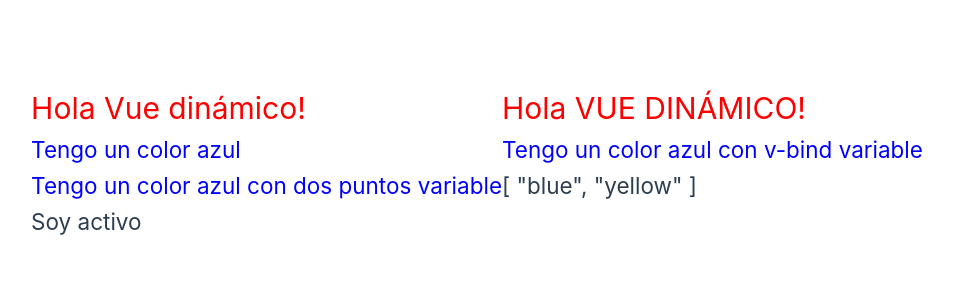
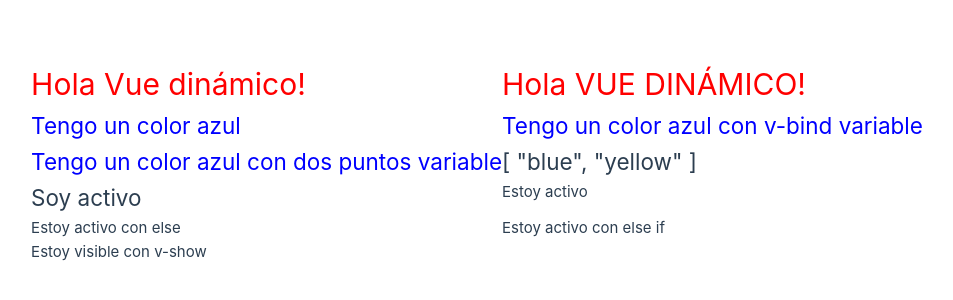
Before and after one commit to Peikor-Paco/curso-vue.js, a Vue app in the folder mi-primer-vue/: page / in a window 1280 px wide. Shown: the part 238-538 px from the top of the page, without its empty margins (138-1091 px from the left). Built offline with nearby package versions, Linux system fonts and the light colour scheme.

Commit message:
21. Directivas: v-if v-else v-show

```diff
--- a/mi-primer-vue/src/App.vue
+++ b/mi-primer-vue/src/App.vue
@@ -31,9 +31,24 @@
   <h2>{{ arrayColores }}</h2>
 
   <h2>{{ activo ? "Soy activo" : "No soy activo" }}</h2>
+  <!-- v-if -->
+  <p v-if="activo">Estoy activo</p>
+  <p v-if="!activo">Estoy inactivo</p>
+
+  <!-- v-if v-else siempre tiene que estar seguido al v-if -->
+
+  <p v-if="activo">Estoy activo con else</p>
+  <p v-else>Estoy inactivo con else</p>
 
 
+  <!-- v-if v-els-if -->
 
+  <p v-if="activo === true">Estoy activo con else if</p>
+  <p v-else-if="activo === false">Estoy inactivo con else if</p>
+  <p v-else>Estoy indeciso con else if </p>
+
+  <!-- v-show oculta atraves de css con el display none -->
+  <p v-show="activo">Estoy visible con v-show</p>
 </template>
 
 <style>
```
